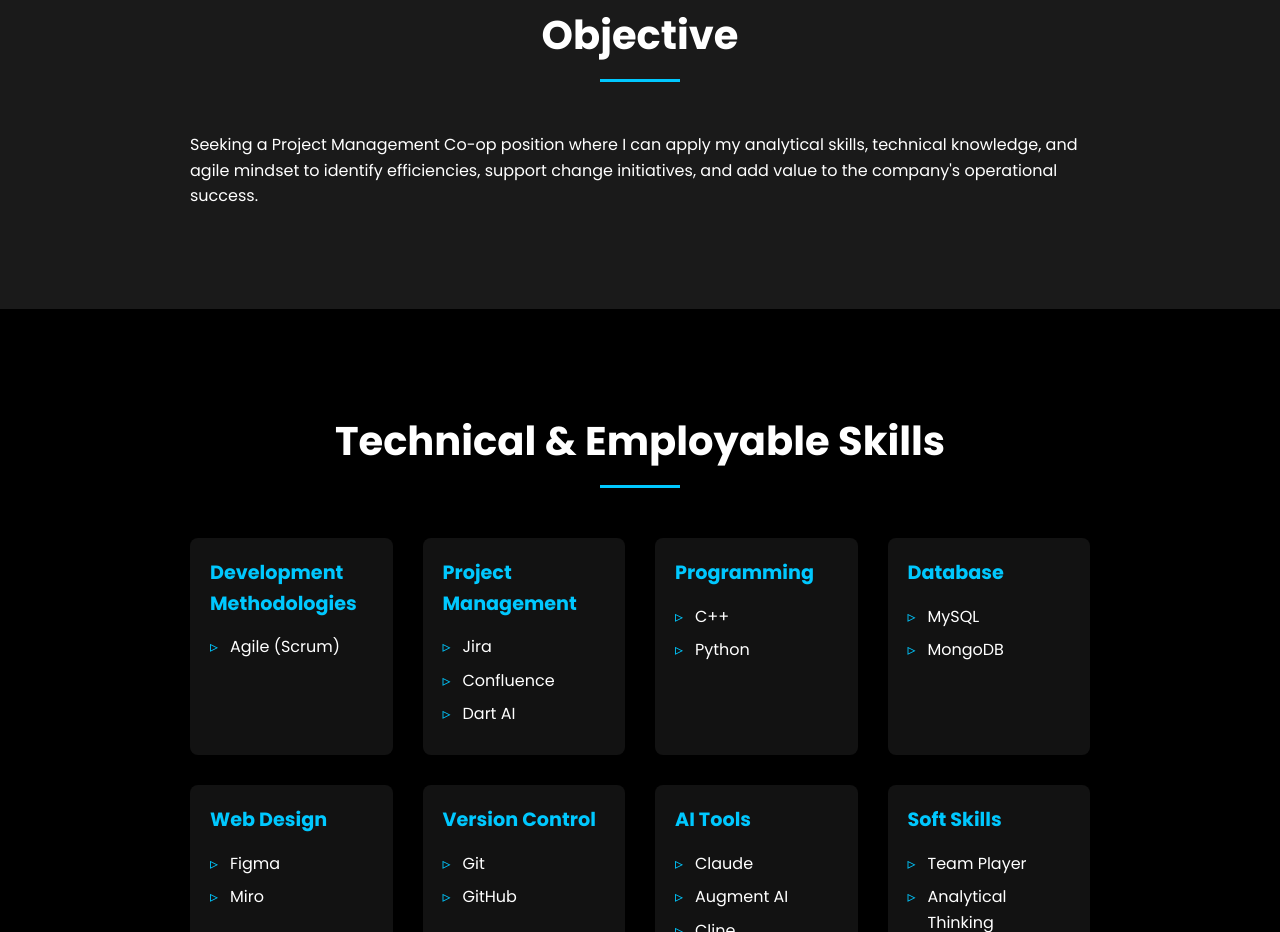
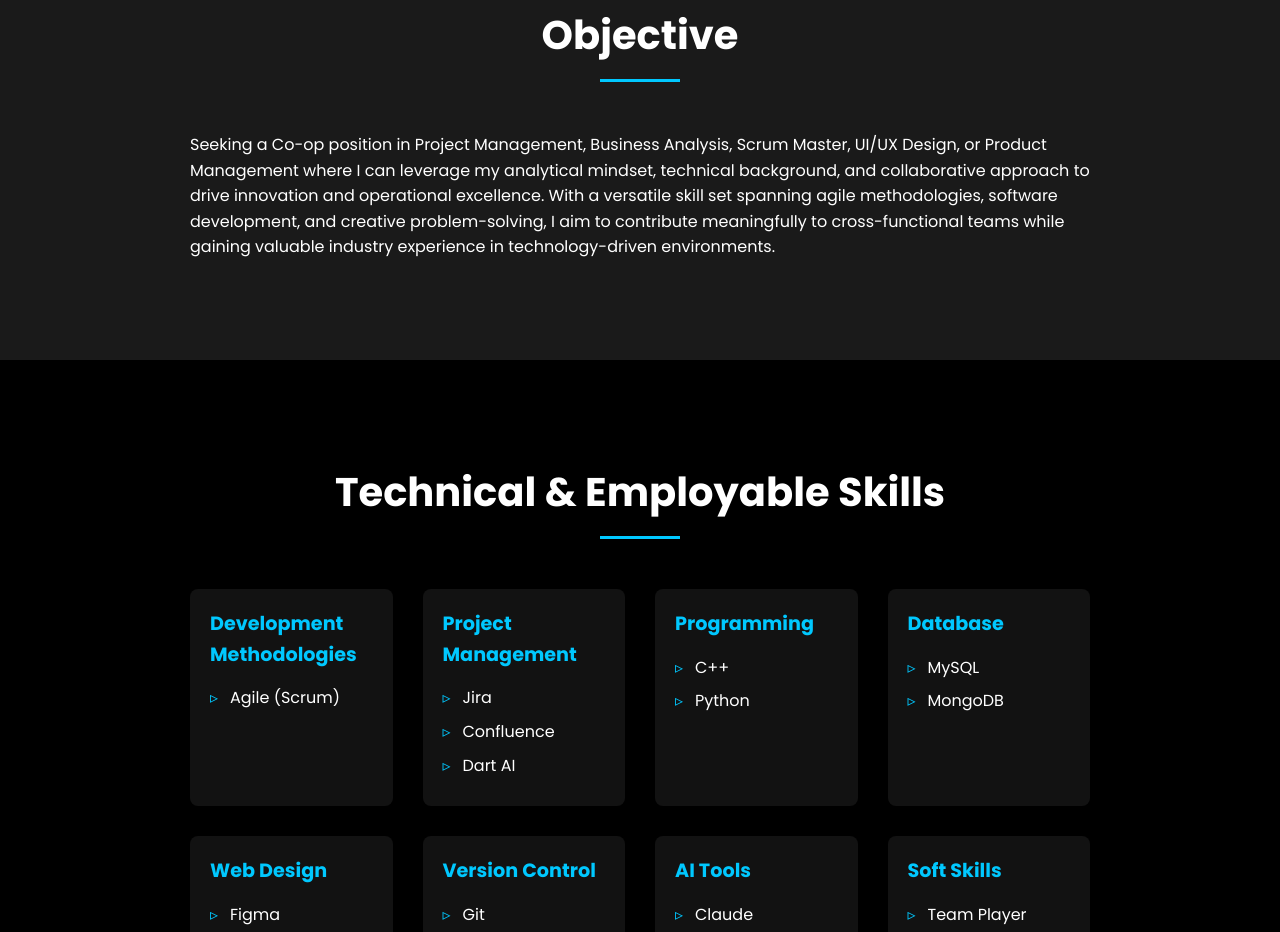
Before and after one commit to AhShaikh4/Resume, a plain HTML site: page index.html in a window 1280 px wide. Shown: the part 897-1829 px from the top of the page. Drawn offline with nearby package versions, Linux system fonts and the light colour scheme.

Commit message:
Update objective section with more comprehensive career goals

```diff
--- a/index.html
+++ b/index.html
@@ -39,7 +39,7 @@
         <div class="container">
             <h2 class="section-title">Objective</h2>
             <div class="section-content">
-                <p>Seeking a Project Management Co-op position where I can apply my analytical skills, technical knowledge, and agile mindset to identify efficiencies, support change initiatives, and add value to the company's operational success.</p>
+                <p>Seeking a Co-op position in Project Management, Business Analysis, Scrum Master, UI/UX Design, or Product Management where I can leverage my analytical mindset, technical background, and collaborative approach to drive innovation and operational excellence. With a versatile skill set spanning agile methodologies, software development, and creative problem-solving, I aim to contribute meaningfully to cross-functional teams while gaining valuable industry experience in technology-driven environments.</p>
             </div>
         </div>
     </section>
```
